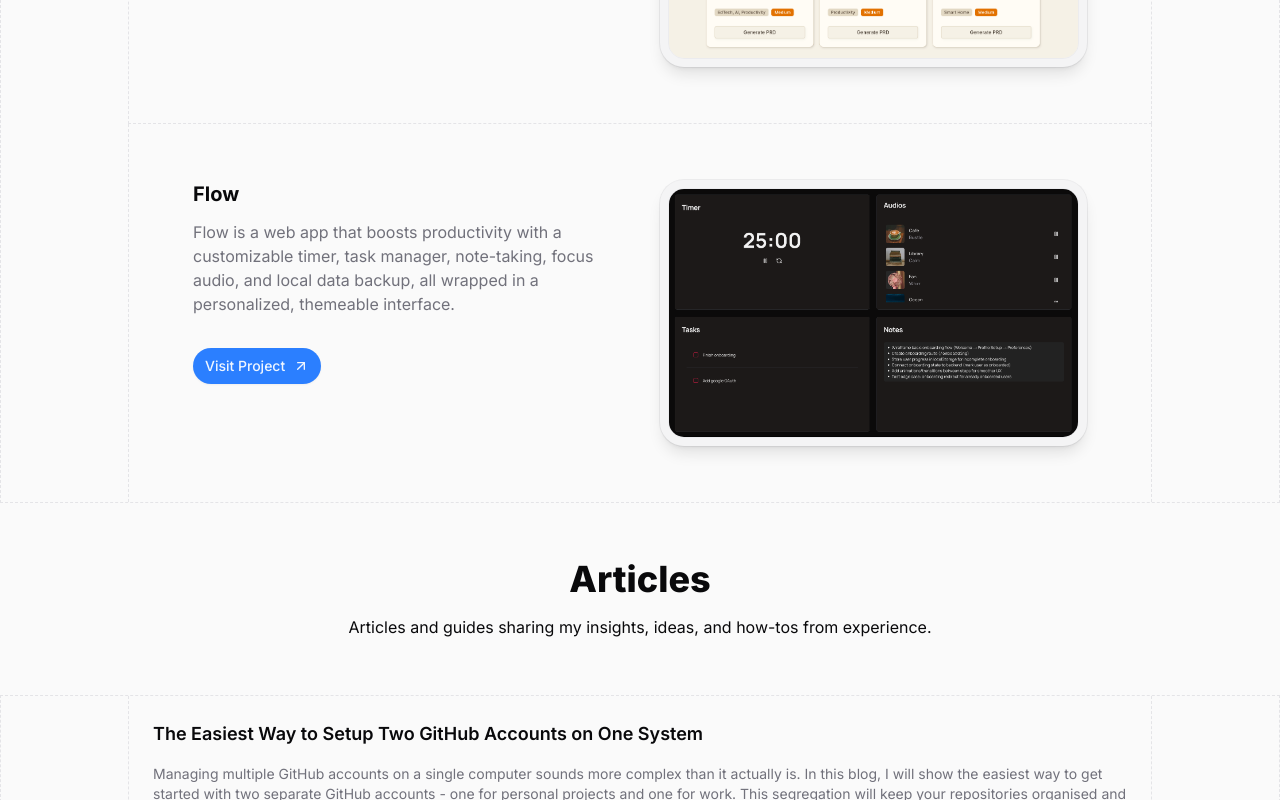
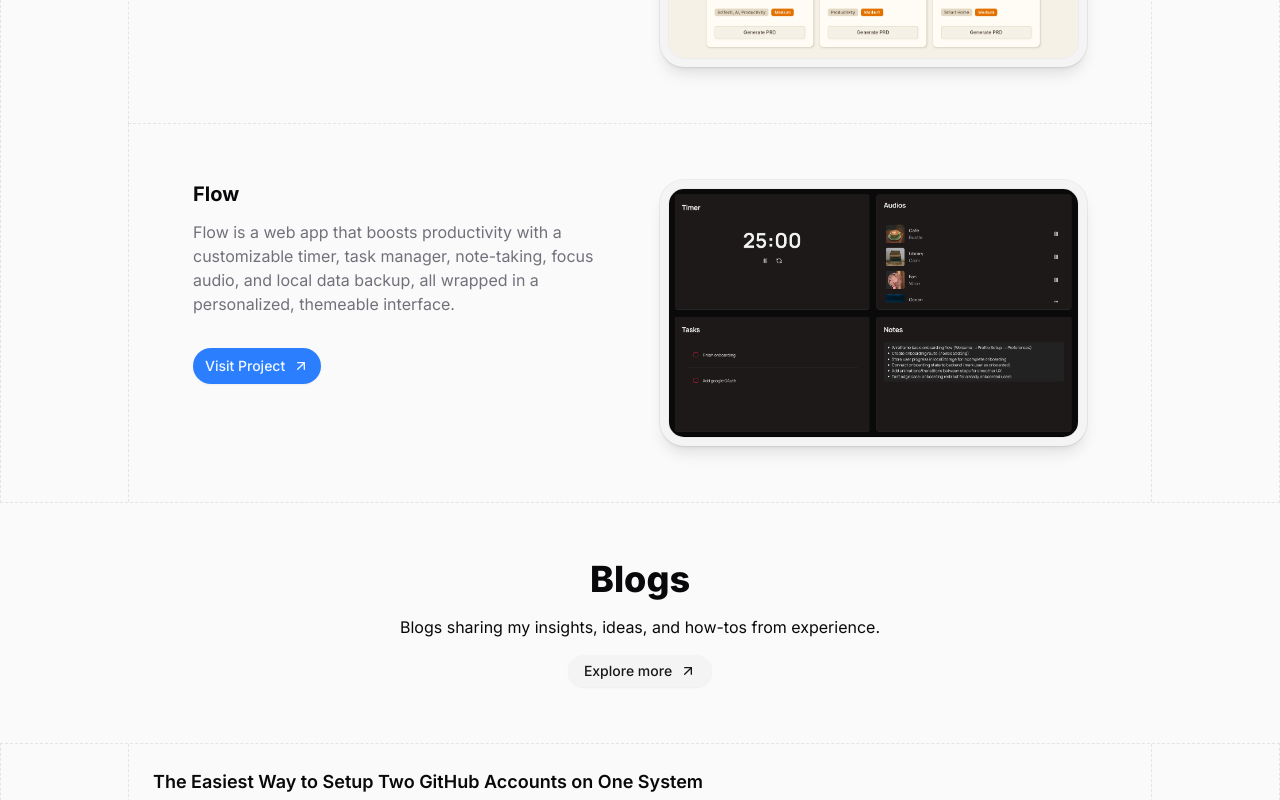
Before and after one commit to addoxy/axii.sh, a Next.js app: page / in a window 1280 px wide. Shown: the part 2000-2800 px from the top of the page. Built offline with nearby package versions, Linux system fonts and the light colour scheme.

Commit message:
Update blog section

```diff
--- a/src/app/page.tsx
+++ b/src/app/page.tsx
@@ -9,6 +9,7 @@ import { ProjectItem } from '@/components/project-item';
 import { Announcement, AnnouncementTitle } from '@/components/vendor/announcement';
 import { ARTICLES } from '@/data/articles';
 import { PROJECTS } from '@/data/projects';
+import { ArrowUpRight } from 'lucide-react';
 
 export default function Home() {
   return (
@@ -87,12 +88,24 @@ export default function Home() {
         ))}
       </BorderSection>
 
-      {/* Articles Section */}
-      <div id="articles" className="mx-auto flex max-w-5xl flex-col py-14">
-        <h2 className="text-center text-2xl font-extrabold sm:text-4xl">Articles</h2>
+      {/* Blog Section */}
+      <div id="blog" className="mx-auto flex max-w-5xl flex-col py-14">
+        <h2 className="text-center text-2xl font-extrabold sm:text-4xl">Blogs</h2>
         <p className="mt-4 px-4 text-center">
-          Articles and guides sharing my insights, ideas, and how-tos from experience.
+          Blogs sharing my insights, ideas, and how-tos from experience.
         </p>
+        <a
+          href="https://blog.byteferno.tech/"
+          target="_blank"
+          className={buttonVariants({
+            variant: 'secondary',
+            size: 'sm',
+            className: 'group mx-auto mt-4 w-fit !px-4',
+          })}
+        >
+          Explore more{' '}
+          <ArrowUpRight className="transition-transform duration-500 group-hover:translate-x-[1px] group-hover:-translate-y-[1px]" />
+        </a>
       </div>
 
       <BorderSection side="all" className="flex flex-col">
--- a/src/components/navbar.tsx
+++ b/src/components/navbar.tsx
@@ -47,8 +47,8 @@ export const Navbar = () => {
       href: '#projects',
     },
     {
-      label: 'Articles',
-      href: '#articles',
+      label: 'Blog',
+      href: '#blog',
     },
     {
       label: 'Contact',
--- a/src/components/project-item.tsx
+++ b/src/components/project-item.tsx
@@ -39,7 +39,7 @@ export const ProjectItem = ({ title, description, imageUrl, link, inProgress }:
           <ArrowUpRight className="transition-transform duration-500 group-hover:translate-x-[1px] group-hover:-translate-y-[1px]" />
         </a>
       </div>
-      <div className="bg-muted ring-muted-foreground/10 dark:ring-muted-foreground/30 rounded-3xl p-2 shadow-lg ring-1 backdrop-blur-md md:w-1/2">
+      <div className="bg-muted ring-muted-foreground/10 dark:ring-muted-foreground/30 rounded-3xl p-2 shadow-lg ring-1 backdrop-blur-md transition-all duration-500 hover:scale-[1.02] md:w-1/2">
         <Image
           src={imageUrl}
           width={1920}
```
